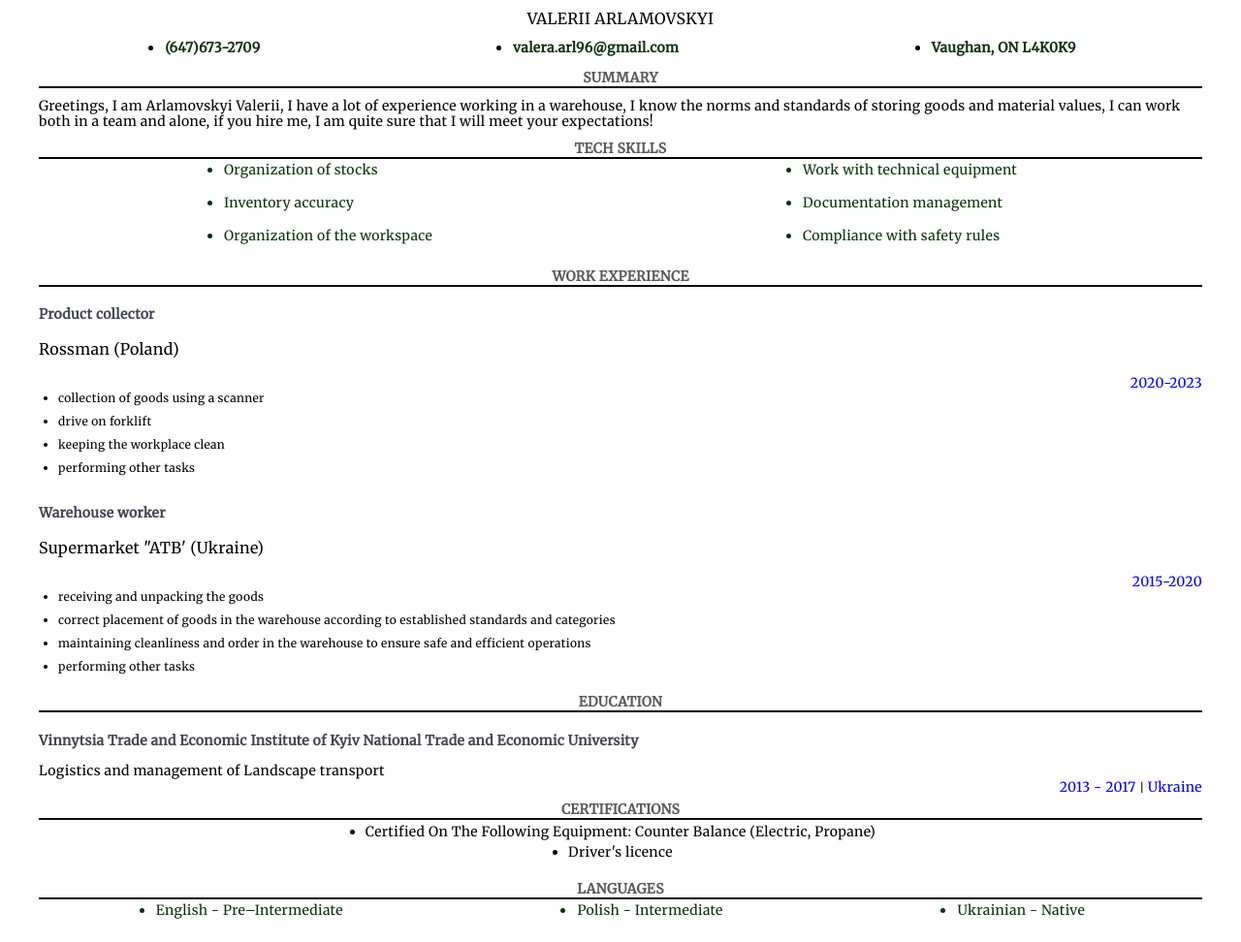
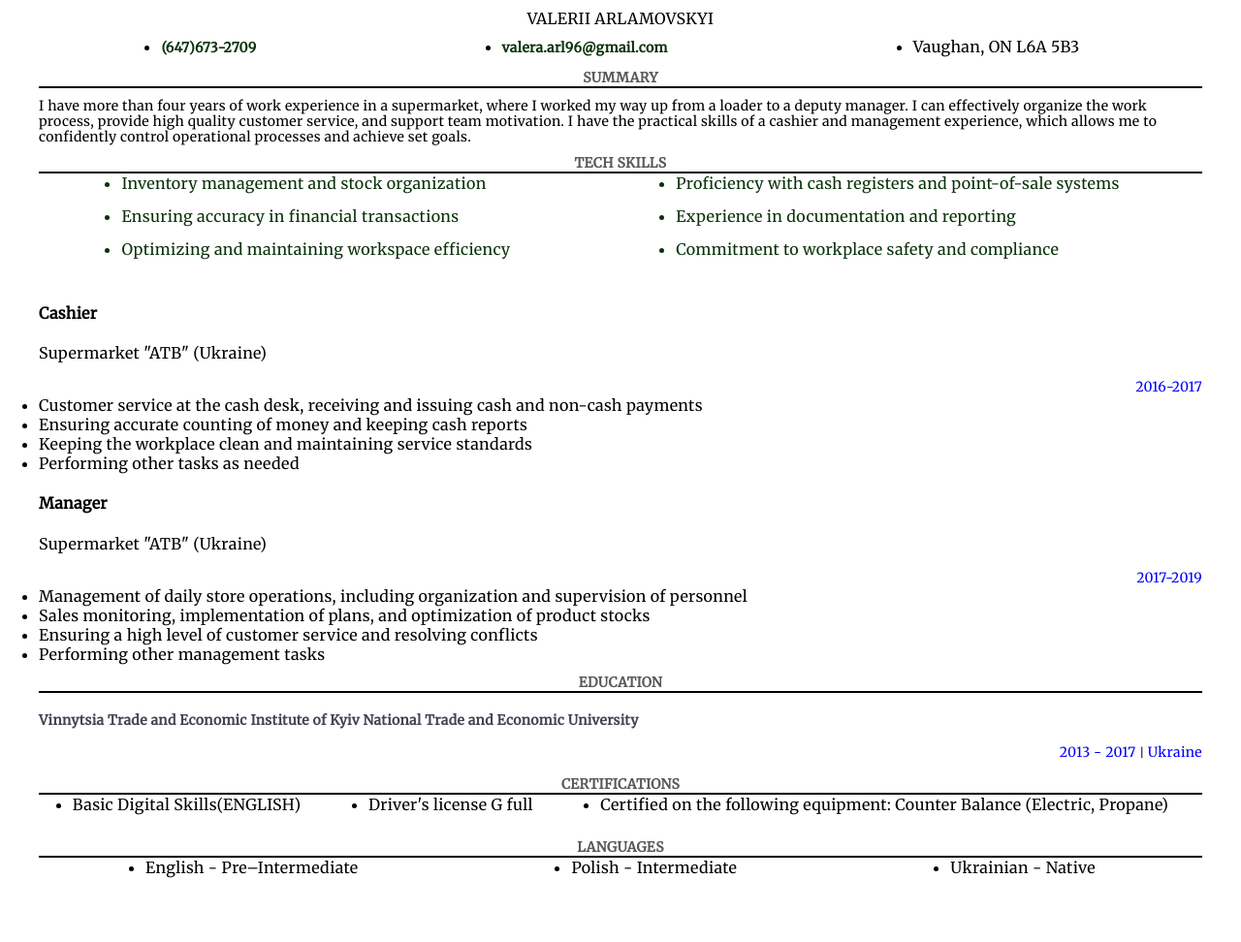
Before and after one commit to Valerii219/Resume-3, a plain HTML site: page index.html in a window 1280 px wide. Shown: the whole page at 97% size. After the commit the page ends 915 px from the top, so only its background shows below. Drawn offline with Linux system fonts and the light colour scheme.

Commit message:
save changes

```diff
--- a/index.html
+++ b/index.html
@@ -10,8 +10,6 @@
       href="https://fonts.googleapis.com/css2?family=Montserrat:wght@400;700&display=swap"
       rel="stylesheet"
     />
-    <link rel="preconnect" href="https://fonts.googleapis.com" />
-    <link rel="preconnect" href="https://fonts.gstatic.com" crossorigin />
     <link
       href="https://fonts.googleapis.com/css2?family=Merriweather&display=swap"
       rel="stylesheet"
@@ -22,139 +20,133 @@
   <body>
     <!--Main-->
     <div class="main">
-      <!---->
-
       <div class="main_content resume">
         <!-- about user -->
         <div class="about">
           <h1 class="about_name">Valerii Arlamovskyi</h1>
           <div class="contacts">
-            <div>
-              <ul class="contact-flex">
-                <li>
-                  <a
-                    href="(647)673-2709"
-                    class="contact_link contact_links"
-                    target="_blank"
-                    >(647)673-2709</a
-                  >
-                </li>
-                <li>
-                  <a
-                    href="https://valera.arl96@gmail.com"
-                    class="contact_link contact_links"
-                    target="_blank"
-                    >valera.arl96@gmail.com</a
-                  >
-                </li>
-                <li>
-                  <a href="" class="contact_link contact_links" target="_blank"
-                    >Vaughan, ON L4K0K9</a
-                  >
-                </li>
-              </ul>
-            </div>
+            <ul class="contact-flex">
+              <li>
+                <a href="tel:+16476732709" class="contact_link contact_links"
+                  >(647)673-2709</a
+                >
+              </li>
+              <li>
+                <a href="mailto:valera.arl96@gmail.com" class="contact_link contact_links"
+                  >valera.arl96@gmail.com</a
+                >
+              </li>
+              <li>
+                <span class="contact_text">Vaughan, ON L6A 5B3</span>
+              </li>
+            </ul>
           </div>
+
+          <!-- Summary -->
           <h2 class="about_description">SUMMARY</h2>
           <p class="text">
-            Greetings, I am Arlamovskyi Valerii, I have a lot of experience working in a
-            warehouse, I know the norms and standards of storing goods and material
-            values, I can work both in a team and alone, if you hire me, I am quite sure
-            that I will meet your expectations!
+            I have more than four years of work experience in a supermarket, where I
+            worked my way up from a loader to a deputy manager. I can effectively organize
+            the work process, provide high quality customer service, and support team
+            motivation. I have the practical skills of a cashier and management
+            experience, which allows me to confidently control operational processes and
+            achieve set goals.
           </p>
         </div>
+
+        <!-- Technical skills -->
         <div class="tech_skills">
-          <h3 class="about_description">Tech skills</h3>
+          <h3 class="about_description">Tech Skills</h3>
           <div class="tech_skills_list">
             <ul>
               <li class="tech_skills_item">
-                <span class="tech_skills_text">Organization of stocks</span>
+                Inventory management and stock organization
               </li>
               <li class="tech_skills_item">
-                <span class="tech_skills_text">Inventory accuracy</span>
+                Ensuring accuracy in financial transactions
               </li>
               <li class="tech_skills_item">
-                <span class="tech_skills_text">Organization of the workspace</span>
+                Optimizing and maintaining workspace efficiency
               </li>
             </ul>
             <ul>
               <li class="tech_skills_item">
-                <span class="tech_skills_text">Work with technical equipment</span>
+                Proficiency with cash registers and point-of-sale systems
               </li>
+              <li class="tech_skills_item">Experience in documentation and reporting</li>
               <li class="tech_skills_item">
-                <span class="tech_skills_text">Documentation management</span>
-              </li>
-              <li class="tech_skills_item">
-                <span class="tech_skills_text">Compliance with safety rules</span>
+                Commitment to workplace safety and compliance
               </li>
             </ul>
           </div>
         </div>
-        <div>
-          <h3 class="about_description">WORK EXPERIENCE</h3>
-          <div><h4 class="education_position">Product collector </h4>
-            <p>Rossman (Poland)</p></div>
-          <p class="period">2020-2023</p>
-          <ul class="text">
 
-            <li class="work">collection of goods using a scanner</li>
-            <li class="work">drive on forklift</li>
-            <li class="work">keeping the workplace clean</li>
-            <li class="work">performing other tasks</li>
+        <!-- Work experience -->
+        <div class="experience">
+          <h4 class="position_title">Cashier</h4>
+          <p class="company_name">Supermarket "ATB" (Ukraine)</p>
+          <p class="period">2016-2017</p>
+          <ul class="experience_list">
+            <li>
+              Customer service at the cash desk, receiving and issuing cash and non-cash
+              payments
+            </li>
+            <li>Ensuring accurate counting of money and keeping cash reports</li>
+            <li>Keeping the workplace clean and maintaining service standards</li>
+            <li>Performing other tasks as needed</li>
+          </ul>
+
+          <h4 class="position_title">Manager</h4>
+          <p class="company_name">Supermarket "ATB" (Ukraine)</p>
+          <p class="period">2017-2019</p>
+          <ul class="experience_list">
+            <li>
+              Management of daily store operations, including organization and supervision
+              of personnel
+            </li>
+            <li>
+              Sales monitoring, implementation of plans, and optimization of product
+              stocks
+            </li>
+            <li>Ensuring a high level of customer service and resolving conflicts</li>
+            <li>Performing other management tasks</li>
           </ul>
         </div>
-        <div>
-          <h4 class="education_position">Warehouse worker</h4>
-          <p>Supermarket "ATB' (Ukraine)</p></div>
-        <p class="period">2015-2020</p>
-        <ul class="text">
-          <li class="work">receiving and unpacking the goods</li>
-          <li class="work">
-            correct placement of goods in the warehouse according to established
-            standards and categories
-          </li>
-          <li class="work">
-            maintaining cleanliness and order in the warehouse to ensure safe and
-            efficient operations
-          </li>
-          <li class="work">performing other tasks</li>
-        </ul>
+
         <!-- Education -->
         <div class="education">
           <h3 class="about_description">EDUCATION</h3>
-          <div>
+          <div class="education_details">
             <h4 class="education_position">
               Vinnytsia Trade and Economic Institute of Kyiv National Trade and Economic
               University
             </h4>
-            <h5 class="text">Logistics and management of Landscape transport</h5>
-            <p class="period">
-              2013 -  2017 <span class="line">| </span> Ukraine
-
+            <p class="period">2013 - 2017 <span class="line">| </span> Ukraine</p>
           </div>
         </div>
-        <div >
+
+        <!-- Certifications -->
+        <div class="education">
           <h3 class="about_description">Certifications</h3>
-          <ul class="soft_skills_list certifications">
-            <li class="text certifications-text">Certified On The Following Equipment: Counter Balance (Electric, Propane)</li>
-            <li class="text">Driver's licence</li></ul>
-          <div>
-
-          </div>
-          <h3 class="about_description languages">Languages</h3>
-          <ul class="soft_skills_list">
-            <li class="soft_skills_item">
-              <span class="text">English - Pre–Intermediate</span>
-            </li>
-            <li class="soft_skills_item">
-              <span class="text">Polish - Intermediate</span>
-            </li>
-            <li class="soft_skills_item">
-              <span class="text">Ukrainian - Native</span>
+          <ul class="certifications_list">
+            <li>Basic Digital Skills(ENGLISH)</li>
+            <li>Driver's license G full</li>
+            <li>
+              Certified on the following equipment: Counter Balance (Electric, Propane)
             </li>
           </ul>
         </div>
+
+        <!-- Languages -->
+        <div class="languages">
+          <h3 class="about_description">Languages</h3>
+          <ul class="languages_list">
+            <li>English - Pre–Intermediate</li>
+            <li>Polish - Intermediate</li>
+            <li>Ukrainian - Native</li>
+          </ul>
+        </div>
+      </div>
     </div>
-      </div>
   </body>
 </html>
--- a/styles/styles.css
+++ b/styles/styles.css
@@ -1,6 +1,6 @@
 body {
   /* Стилі для body */
-  font-family: "Merriweather", serif;
+  font-family: 'Merriweather', serif;
   letter-spacing: 0.02em;
   color: black;
   background-color: #ffffff;
@@ -334,9 +334,18 @@ h3 {
   gap: 5px;
   align-items: center;
 }
-.certifications-text{
+.certifications-text {
   margin-top: 5px;
 }
 .languages {
   margin-top: 20px;
 }
+.languages_list {
+  display: flex;
+  flex-direction: row;
+  justify-content: space-around;
+}
+.certifications_list {
+  display: flex;
+  justify-content: space-around;
+}
```
